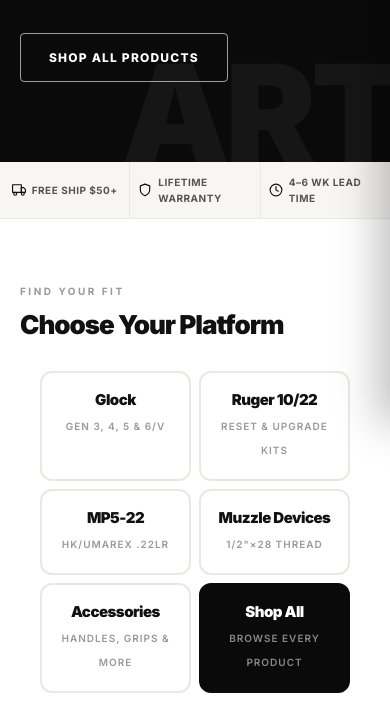
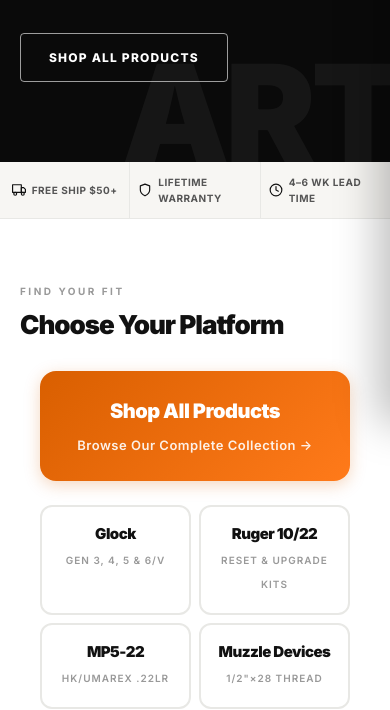
Before and after one commit to culpyy/advanced-reset-tech-mobile-demo, a plain HTML site: page index.html in a window 390 px wide. Shown: the part 421-1131 px from the top of the page. Drawn offline with Linux system fonts and the light colour scheme.

Commit message:
Move Shop All button above platform selection
- Create prominent Shop All button at top with gradient background
- Separate platform-specific buttons into clean row below
- Improve visual hierarchy and call-to-action prominence
- Add responsive sizing for mobile and tablet
- Remove redundant Shop All from platform bar

```diff
--- a/index.html
+++ b/index.html
@@ -72,6 +72,15 @@
     <div class="container">
       <p class="section-label">Find Your Fit</p>
       <h2 class="section-title">Choose Your Platform</h2>
+      <!-- Shop All - Prominent Top Button -->
+      <div class="shop-all-bar">
+        <a href="./shop.html" class="shop-all-btn">
+          <span class="shop-all-name">Shop All Products</span>
+          <span class="shop-all-desc">Browse Our Complete Collection →</span>
+        </a>
+      </div>
+
+      <!-- Platform Selection -->
       <div class="platform-bar">
         <a href="./shop.html?filter=glock" class="platform-btn">
           <span class="platform-name">Glock</span>
@@ -92,10 +101,6 @@
         <a href="./shop.html?filter=accessories" class="platform-btn">
           <span class="platform-name">Accessories</span>
           <span class="platform-desc">Handles, Grips & More</span>
-        </a>
-        <a href="./shop.html" class="platform-btn platform-btn-all">
-          <span class="platform-name">Shop All</span>
-          <span class="platform-desc">Browse Every Product</span>
         </a>
       </div>
     </div>
--- a/styles.css
+++ b/styles.css
@@ -323,7 +323,52 @@
   display: block;
 }
 
-/* ─── NEW PLATFORM BAR ─────────────────────────────────────── */
+/* ─── SHOP ALL BUTTON ──────────────────────────────────────── */
+.shop-all-bar {
+  max-width: 1140px;
+  margin: 0 auto 24px;
+  padding: 0 20px;
+}
+
+.shop-all-btn {
+  display: block;
+  width: 100%;
+  background: linear-gradient(135deg, var(--orange) 0%, #ff7a1a 100%);
+  color: var(--white);
+  border-radius: 16px;
+  padding: 24px 20px;
+  text-align: center;
+  transition: all .3s;
+  position: relative;
+  overflow: hidden;
+  box-shadow: 0 4px 16px rgba(217,95,0,0.25);
+}
+
+.shop-all-btn:hover {
+  transform: translateY(-3px);
+  box-shadow: 0 8px 24px rgba(217,95,0,0.35);
+}
+
+.shop-all-btn:active {
+  transform: translateY(-1px);
+}
+
+.shop-all-name {
+  font-size: 20px;
+  font-weight: 900;
+  display: block;
+  margin-bottom: 6px;
+  letter-spacing: -0.5px;
+}
+
+.shop-all-desc {
+  font-size: 13px;
+  font-weight: 600;
+  opacity: 0.9;
+  letter-spacing: 0.5px;
+}
+
+/* ─── PLATFORM BAR ─────────────────────────────────────────── */
 .platform-bar {
   display: flex;
   flex-wrap: wrap;
@@ -358,16 +403,6 @@
   opacity: 0.9;
 }
 
-.platform-btn-all {
-  background: var(--black);
-  border-color: var(--black);
-}
-.platform-btn-all .platform-name { color: var(--white); }
-.platform-btn-all .platform-desc { color: #888; }
-.platform-btn-all:hover {
-  background: var(--orange);
-  border-color: var(--orange);
-}
 
 .platform-name {
   font-size: 15px;
@@ -716,6 +751,10 @@
   .hero-text h1 { font-size: clamp(24px,8vw,36px); }
   .trust-strip { overflow-x: auto; }
   .filter-btn { font-size: 11px; padding: 5px 12px; }
+  .shop-all-bar { padding: 0 16px; margin-bottom: 20px; }
+  .shop-all-btn { padding: 20px 16px; }
+  .shop-all-name { font-size: 18px; }
+  .shop-all-desc { font-size: 12px; }
   .platform-bar { padding: 0 16px; gap: 6px; }
   .platform-btn { min-width: 120px; padding: 14px 10px; }
   .platform-name { font-size: 14px; }
@@ -736,6 +775,8 @@
   .nav-desktop  { display: flex; }
   .hero-text { max-width: 480px; }
   .hero { padding: 80px 20px 88px; }
+  .shop-all-btn { padding: 28px 24px; }
+  .shop-all-name { font-size: 22px; }
   .platform-btn { min-width: 180px; padding: 22px 18px; }
   .platform-name { font-size: 16px; }
 }
```
